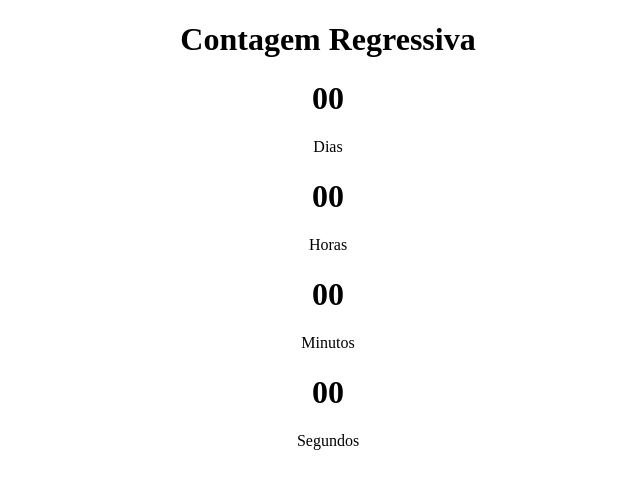
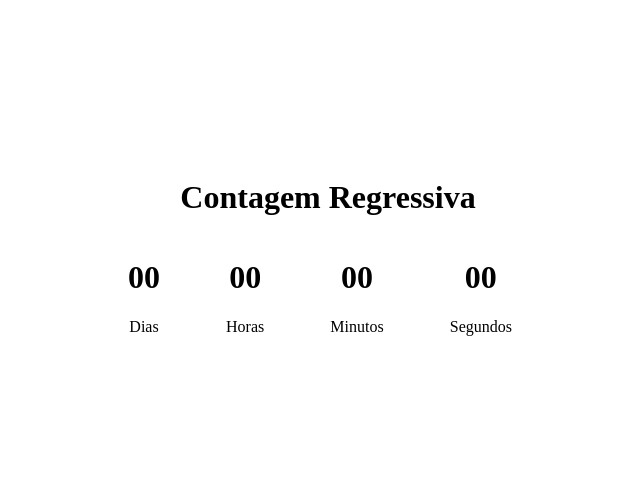
Before and after one commit to Rodrigoo-Oliveira/Contagem_Regressiva, a plain HTML site: page index.html in a window 1280 px wide. Shown: the whole page, without its empty margins (312-952 px from the left). Drawn offline with Linux system fonts and the light colour scheme.

Commit message:
Ajustes CSS

```diff
--- a/index.html
+++ b/index.html
@@ -13,7 +13,7 @@
     <div class="container">
         <h1>Contagem Regressiva</h1>
 
-        <div class="contageRegrssiva">
+        <div class="contagemRegressiva">
             <div>
                 <h1 id="dias">00</h1>
                 <p>Dias</p>
--- a/style.css
+++ b/style.css
@@ -3,4 +3,11 @@
     margin-left: auto;
     margin-right: auto;
     text-align: center;
+    padding-top: 150px;
 }
+
+.contagemRegressiva {
+    display: flex;
+    width: 30vw;
+    justify-content: space-between;
+}
```
